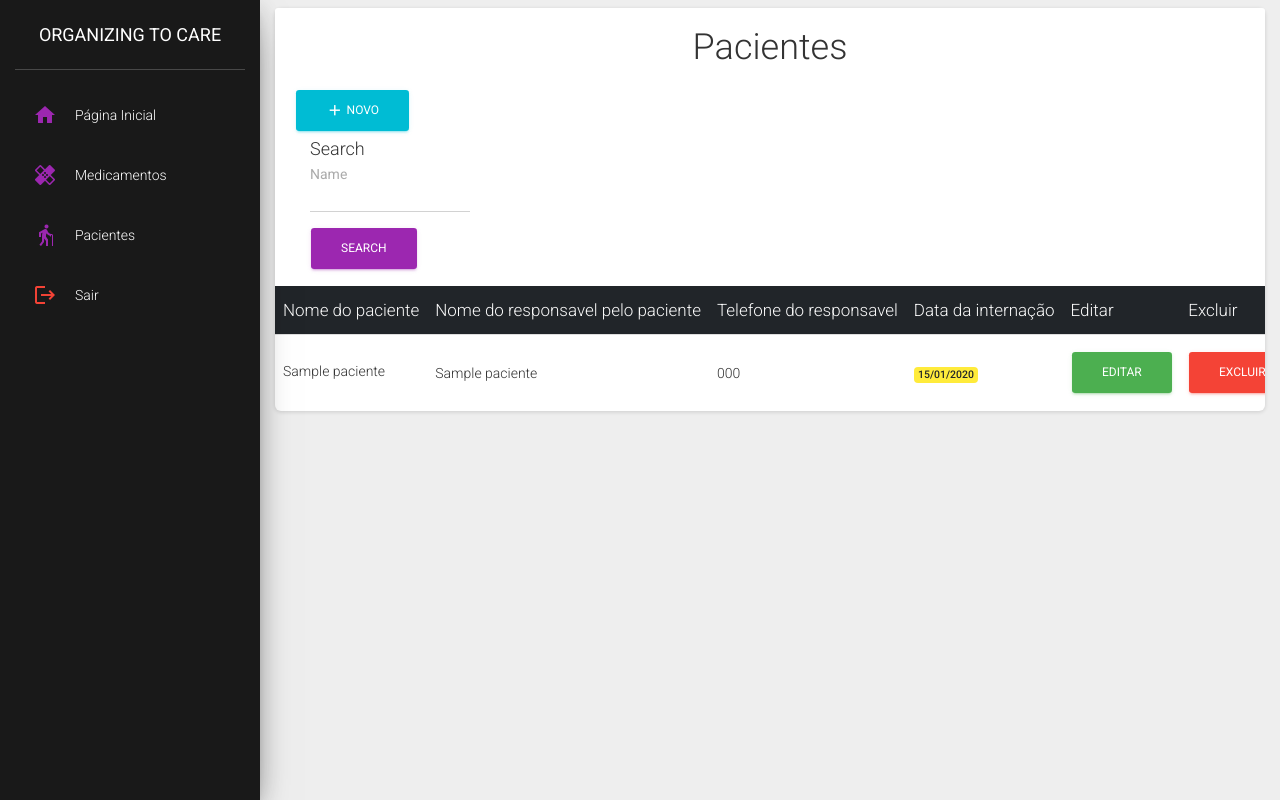
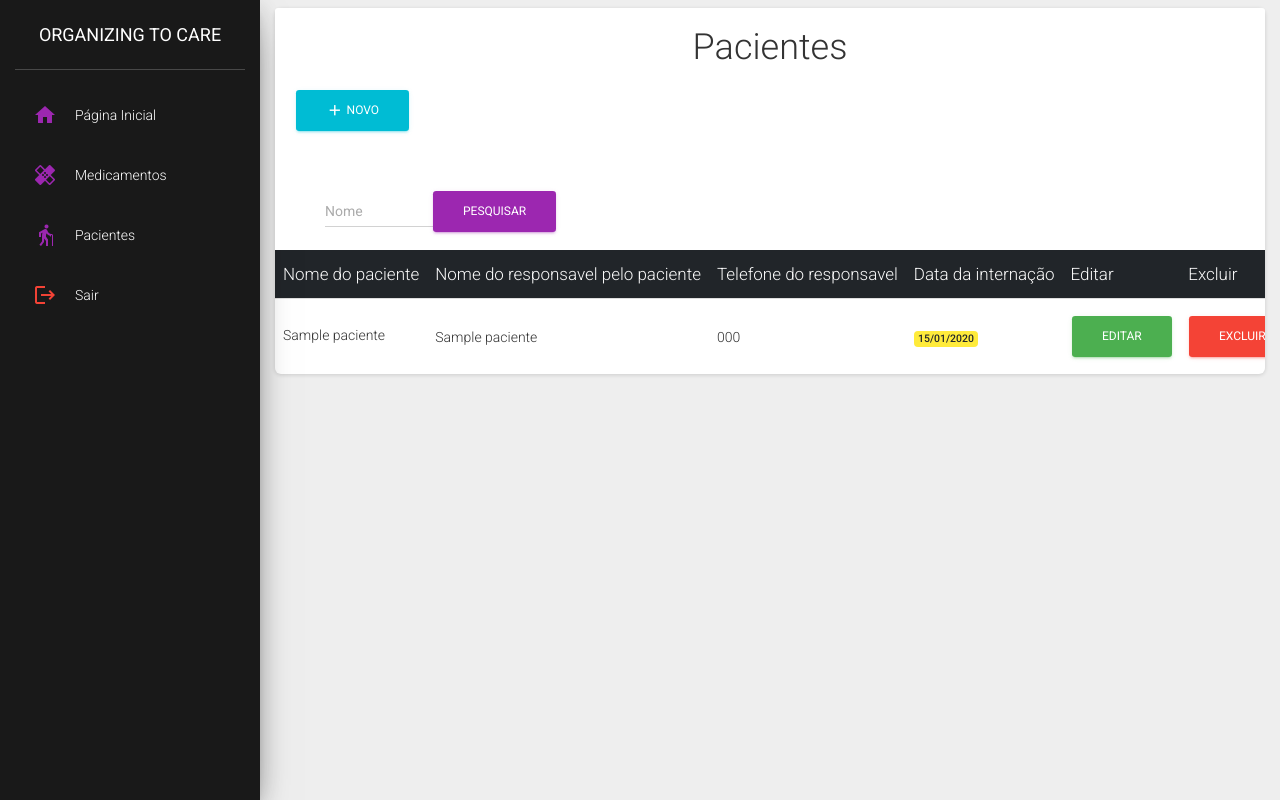
Before and after one commit to MagnoBelloni/OrganizingToCare, a Flask app: page /paciente in a window 1280 px wide. Run offline with Flask 2, Linux system fonts and the light colour scheme; tables that the repository leaves empty hold one stand-in row (values such as "Sample post"); some libraries are stand-ins or nearby versions.

Commit message:
Correção do filtro de Pacientes

```diff
--- a/organizingtocare/app/controllers/paciente.py
+++ b/organizingtocare/app/controllers/paciente.py
@@ -69,6 +69,9 @@ def excluir_paciente(id):
 
 @app.route("/paciente/buscar", methods=["GET"])
 def buscar_paciente():
-    nome = request.form['nome']
-    paciente = Paciente.query.filter((Paciente.nome == nome)).first()
-    return render_template("paciente/index.html", paciente=paciente)
+    nome = request.args['nome']
+
+    search = "%{}%".format(nome)
+    pacientes = Paciente.query.filter(Paciente.nome.like(search)).all()
+
+    return render_template("paciente/index.html", pacientes=pacientes)
--- a/organizingtocare/app/templates/paciente/index.html
+++ b/organizingtocare/app/templates/paciente/index.html
@@ -10,19 +10,17 @@
       <i class="material-icons">add</i>
       Novo
     </a>
-    <div class="col-sm-3 col-sm-offset-1 blog-sidebar">
-    <div class="sidebar-module sidebar-module-inset">
-    <h4>Search</h4>
-    <form class="form-inline" method="GET" action="search">
-      <div class="form-group">
-        <label for="nome">Name</label>
-        <input type="text" class="form-control" name="nome" id="nome">
-        </div>
-        <button type="submit" class="btn btn-primary">Search</button>
-      </form>
+    <div class="col-sm-5">
+        <form class="form-inline mt-5" method="GET" action="/paciente/buscar">
+          <div class="col-sm-12 col-lg-4 form-group">
+            <label for="nome" class="bmd-label-floating">Nome</label>
+            <input type="text" class="form-control" name="nome" id="nome">
+          </div>
+          <button type="submit" class="btn btn-primary">Pesquisar</button>
+        </form>
     </div>
+
   </div>
-</div>
 
   <!-- table  -->
   <div class="table-responsive">
```
